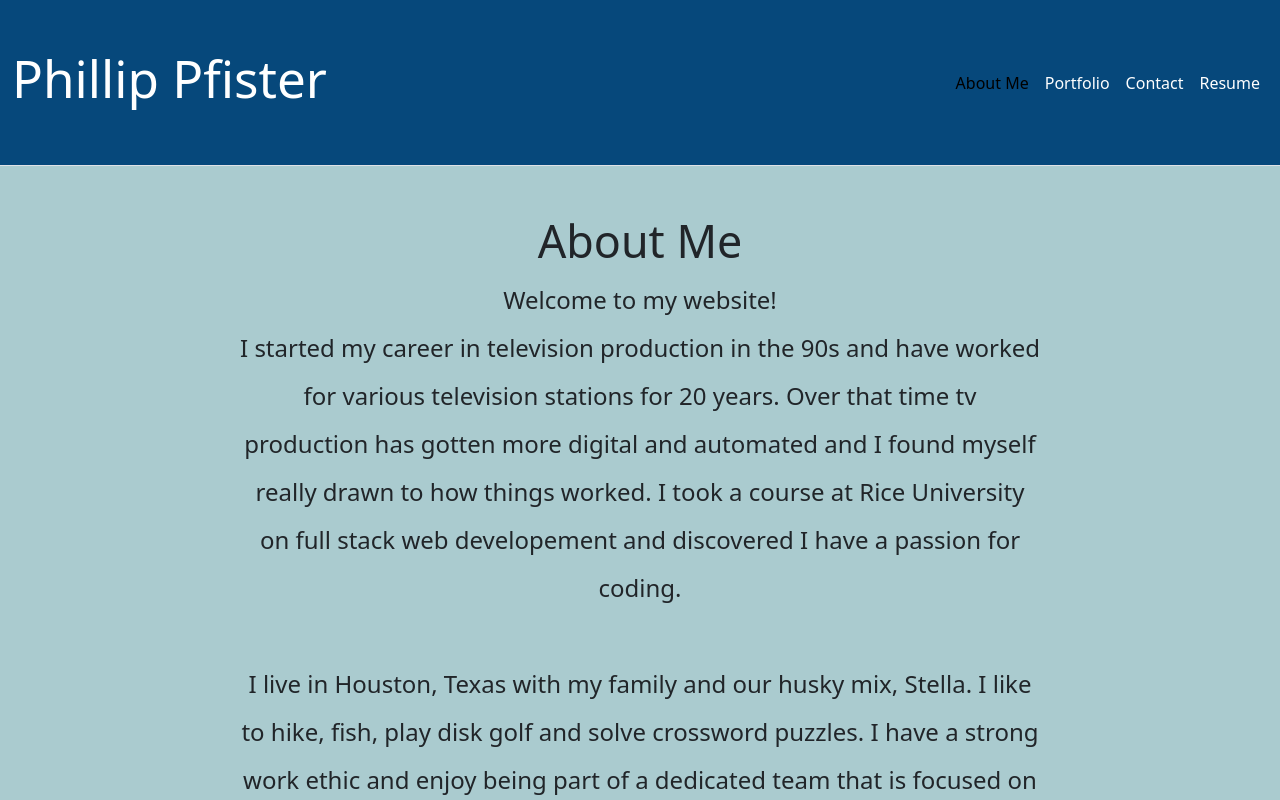
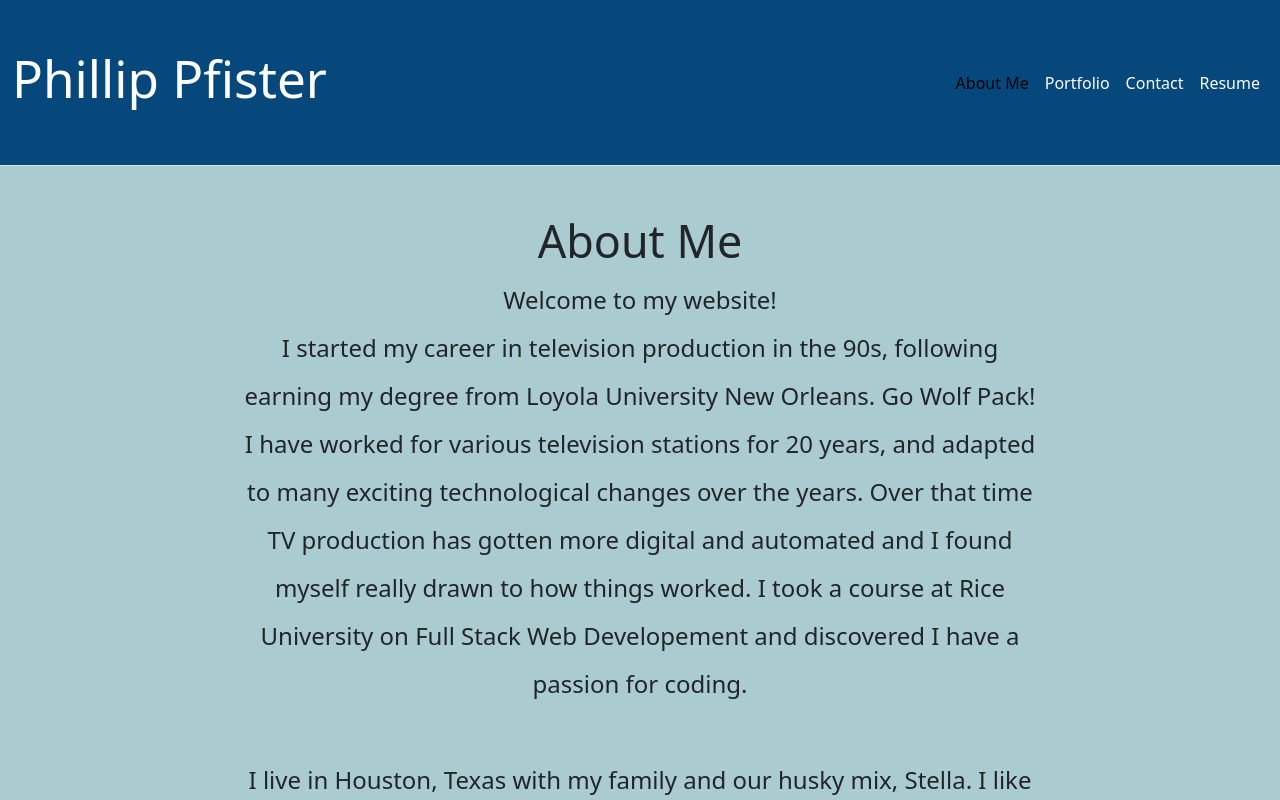
Before and after one commit to Phil-Pfister/React-Portfolio-Pfister, a React (Vite) app: page / in a window 1280 px wide. Shown: the top 800 px of the page. Built offline with nearby package versions, Linux system fonts and the light colour scheme.

Commit message:
added text to about me

```diff
--- a/src/components/pages/AboutMe.jsx
+++ b/src/components/pages/AboutMe.jsx
@@ -1,4 +1,4 @@
-import image from "../../assets/images/phil-pic.jpg"
+import image from "../../assets/images/phil-pic.jpg";
 export default function AboutMe() {
   return (
     <div className="container-fluid mt-5 d-flex flex-wrap flex-row justify-content-around min-vh-100">
@@ -7,24 +7,26 @@ export default function AboutMe() {
         <div>
           <h2>About Me</h2>
           <h4 className="lh-lg">
-        Welcome to my website! <br/>I started my career in television production in the 90s
-        and have worked for various television stations for 20 years.
-        Over that time tv production has gotten more digital and automated
-        and I found myself really drawn to how things worked.
-        I took a course at Rice University on full stack web developement and
-        discovered I have a passion for coding. <br/><br/>
-        I live in Houston, Texas with my family and our husky mix, Stella.
-        I like to hike, fish, play disk golf and solve crossword puzzles. I have a strong work ethic
-        and enjoy being part of a dedicated team that is focused on getting results.
-
+            Welcome to my website! <br />I started my career in television
+            production in the 90s, following earning my degree from Loyola
+            University New Orleans. Go Wolf Pack! I have worked for various
+            television stations for 20 years, and adapted to many exciting
+            technological changes over the years. Over that time TV production
+            has gotten more digital and automated and I found myself really
+            drawn to how things worked. I took a course at Rice University on
+            Full Stack Web Developement and discovered I have a passion for
+            coding. <br />
+            <br />I live in Houston, Texas with my family and our husky mix,
+            Stella. I like to hike, fish, play disk golf and solve crossword
+            puzzles. I have a strong work ethic and enjoy being part of a
+            dedicated team that is focused on getting results.
           </h4>
         </div>
       </div>
       {/* picture */}
       <div className="">
-      <img src={image} alt='Photo of me at my desk'></img>
+        <img src={image} alt="Photo of me at my desk"></img>
       </div>
-
     </div>
   );
 }
--- a/src/components/pages/Resume.jsx
+++ b/src/components/pages/Resume.jsx
@@ -1,4 +1,4 @@
-import resume from '../../assets/images/cv-pfister2023.pdf'
+import resume from '../../assets/images/Phillip Pfister_Resume2023.pdf'
 // resume page
 export default function Resume() {
 
```
Also changed, not shown: 2 other files (tests, documents, lock files or other folders). Lines whose indentation alone changed are shown as unchanged.
